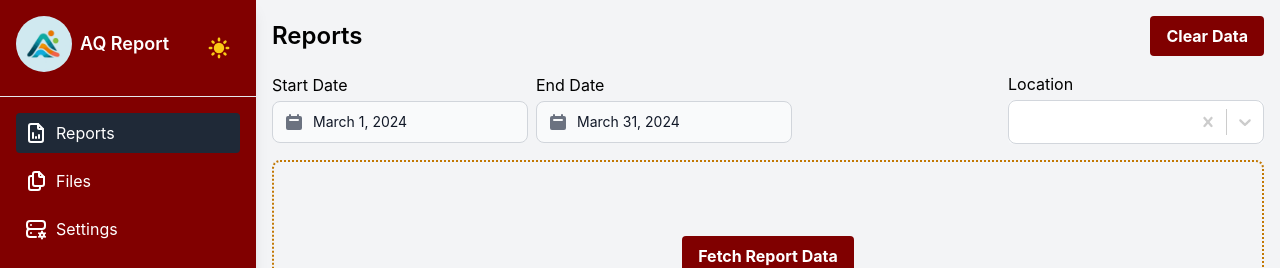
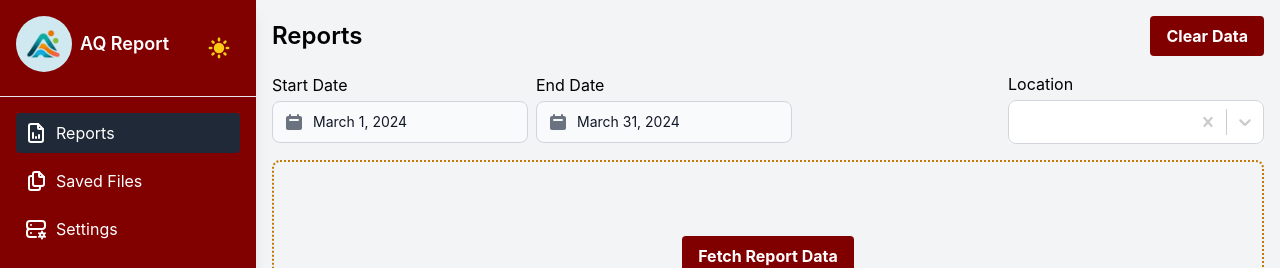
Before and after one commit to OchiengPaul442/AQ_Report_generator, a React (Vite) app: page / in a window 1280 px wide. Shown: the top 268 px of the page. Built offline with nearby package versions, Linux system fonts and the light colour scheme; no server answers; what @react-pdf/renderer would draw is missing.

Commit message:
sidebar update

```diff
--- a/src/components/reports/index.tsx
+++ b/src/components/reports/index.tsx
@@ -117,7 +117,7 @@ const Index: React.FC<IndexProps> = ({ MockData, showPDF, setShowPDF }) => {
           </div>
 
           <button
-            className="bg-green-700 text-white rounded-lg p-2"
+            className="bg-[#800000] text-white font-bold py-2 px-4 rounded hover:bg-[#a30000] transition-all duration-300"
             onClick={generatePDFReport}
             disabled={loading}
           >
@@ -143,7 +143,13 @@ const Index: React.FC<IndexProps> = ({ MockData, showPDF, setShowPDF }) => {
               )
             }
             if (error) {
-              return 'Error generating PDF'
+              return (
+                <div className="flex flex-col justify-center items-center mt-8">
+                  <p className="mt-2 text-lg text-red-600">
+                    Error generating report. Please try again
+                  </p>
+                </div>
+              )
             }
             return (
               <iframe
--- a/src/components/reports/templates/AirQo.tsx
+++ b/src/components/reports/templates/AirQo.tsx
@@ -111,6 +111,12 @@ const Nema: React.FC<NemaProps> = ({ data }) => {
         <Header />
         <View style={styles.section}>
           <View>
+            <BarChart
+              chartData={chartData}
+              graphTitle="Graph Title"
+              xAxisTitle="X Axis Title"
+              yAxisTitle="Y Axis Title"
+            />
             <Text
               style={{
                 ...styles.figureCaption,
--- a/src/components/sidebar/index.tsx
+++ b/src/components/sidebar/index.tsx
@@ -94,7 +94,11 @@ const Index: React.FC = () => {
           <hr />
           <div className="space-y-2 p-4">
             <SidebarItem icon={<Reports />} linkPath="/" LinkText="Reports" />
-            <SidebarItem icon={<Files />} linkPath="/files" LinkText="Files" />
+            <SidebarItem
+              icon={<Files />}
+              linkPath="/files"
+              LinkText="Saved Files"
+            />
             <SidebarItem
               icon={<Settings />}
               linkPath="/settings"
```
